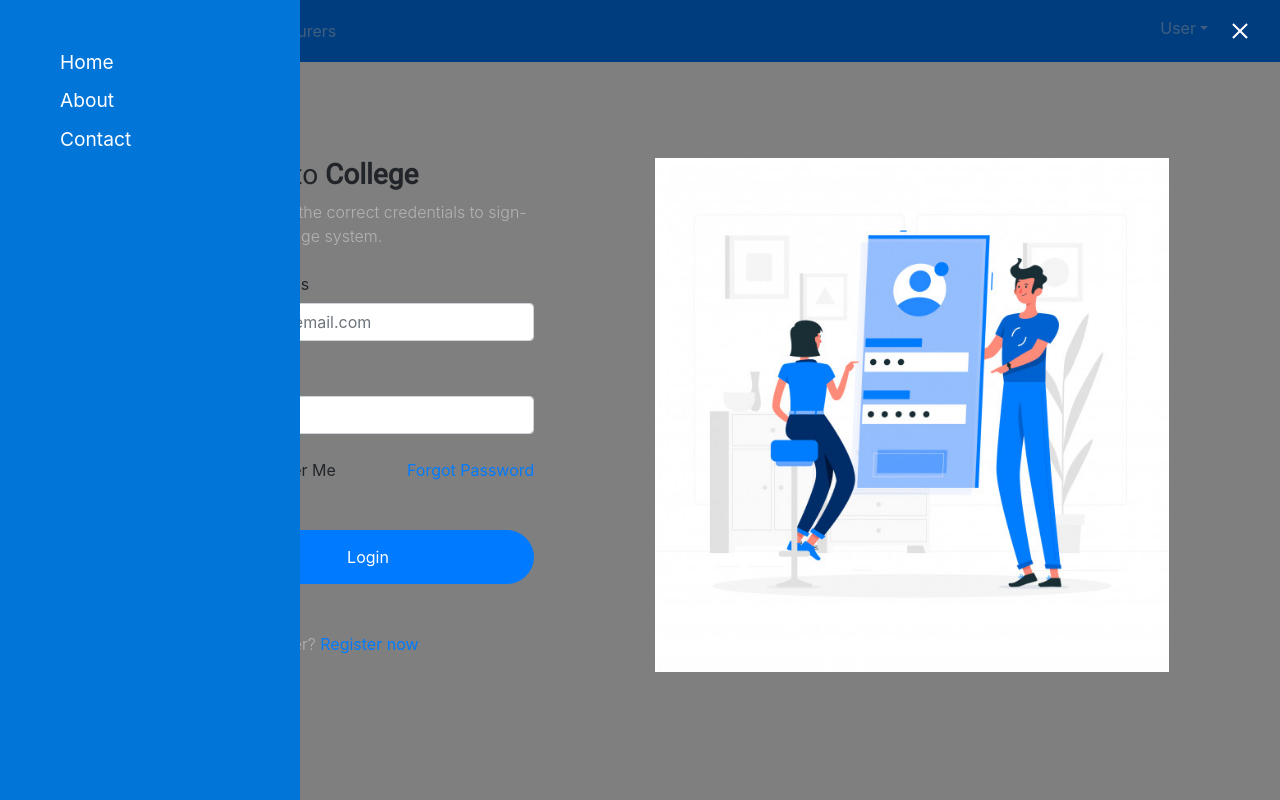
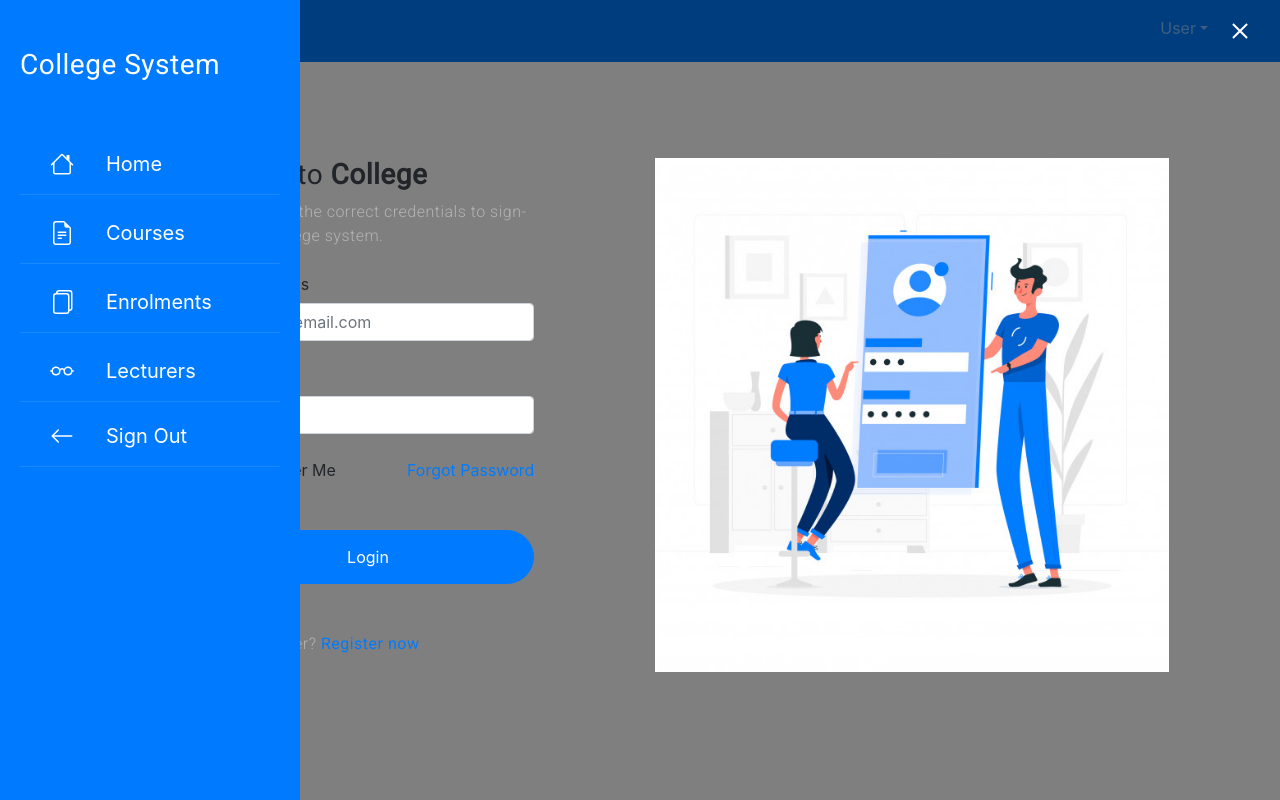
Before and after one commit to jodiemcgrane/college-vue, a Vue app: page / in a window 1280 px wide. Both pictures are taken after a click on the button "Menu". Built offline with nearby package versions, Linux system fonts and the light colour scheme.

Commit message:
Further designed SideBar and added router links

```diff
--- a/src/App.vue
+++ b/src/App.vue
@@ -1,6 +1,6 @@
 <!--
 @Date:   2021-02-17T11:01:49+00:00
-@Last modified time: 2021-03-04T12:55:43+00:00
+@Last modified time: 2021-03-13T17:23:05+00:00
 -->
 <template>
 <div>
@@ -58,5 +58,11 @@ export default {
 
 h1, h2, h3, h4, h5, h6 {
   font-family: "Roboto", sans-serif;
+  letter-spacing: 0.5px;
+}
+
+p {
+  font-family: "Roboto", sans-serif;
+  letter-spacing: 0.5px;
 }
 </style>
--- a/src/components/NavBar.vue
+++ b/src/components/NavBar.vue
@@ -1,20 +1,11 @@
 <!--
 @Date:   2021-02-17T11:32:26+00:00
-@Last modified time: 2021-03-10T11:28:57+00:00
+@Last modified time: 2021-03-13T17:24:55+00:00
 -->
 <template>
 <div>
 
   <b-navbar class="main-nav" type="dark" variant="primary">
-
-    <b-navbar-nav>
-      <b-nav-item to="/home">Home</b-nav-item>
-      <b-nav-item to="/courses">Courses</b-nav-item>
-      <b-nav-item to="/enrolments">Enrolments</b-nav-item>
-      <!-- <b-nav-item :to={name: 'enrolments_index'}>Enrolments</b-nav-item> -->
-      <b-nav-item to="/lecturers">Lecturers</b-nav-item>
-    </b-navbar-nav>
-
     <b-navbar-nav class="ml-auto">
 
       <b-nav-item-dropdown text="User" right>
@@ -26,15 +17,34 @@
       </b-nav-item>
 
     </b-navbar-nav>
-
   </b-navbar>
 
   <Sidebar>
-    <ul class="sidebar-panel-nav">
-      <li><a href="#home">Home</a></li>
-      <li><a href="#about">About</a></li>
-      <li><a href="#contact">Contact</a></li>
-    </ul>
+    <b-nav vertical class="sidebar-panel-nav mb-5">
+
+      <h3 class="mb-5" style="color: #fff">College System</h3>
+
+      <b-nav-item to="/home" class="mt-1 mb-1"><span class="mr-3">
+          <b-icon class="mr-3" icon="house" font-scale="1.2" style="color: #fff"></b-icon>
+        </span>Home</b-nav-item>
+
+      <b-nav-item to="/courses" class="mt-1 mb-1"><span class="mr-3">
+          <b-icon class="mr-3" icon="file-earmark-text" font-scale="1.2" style="color: #fff"></b-icon>
+        </span>Courses</b-nav-item>
+
+      <b-nav-item to="/enrolments" class="mt-1 mb-1"><span class="mr-3">
+          <b-icon class="mr-3" icon="files" font-scale="1.2" style="color: #fff"></b-icon>
+        </span>Enrolments</b-nav-item>
+
+      <b-nav-item to="/lecturers" class="mt-1 mb-1"><span class="mr-3">
+          <b-icon class="mr-3" icon="eyeglasses" font-scale="1.2" style="color: #fff"></b-icon>
+        </span>Lecturers</b-nav-item>
+
+      <b-nav-item to="/lecturers" class="bottom"><span class="mr-3">
+          <b-icon class="mr-3" icon="arrow-left" font-scale="1.2" style="color: #fff"></b-icon>
+        </span>Sign Out</b-nav-item>
+
+    </b-nav>
   </Sidebar>
 
 </div>
@@ -85,15 +95,24 @@ export default {
 
 <style>
 ul.sidebar-panel-nav {
-   list-style-type: none;
+  padding: 0;
 }
 
- ul.sidebar-panel-nav > li > a {
+ul.sidebar-panel-nav>li>a {
   color: #fff;
   text-decoration: none;
-   font-size: 1.2rem;
+  font-size: 1.25rem;
   display: block;
-   padding-bottom: 0.5em;
+  padding: 15px 30px;
+  border-bottom: 1px solid rgba(255, 255, 255, .1);
+}
+
+ul.sidebar-panel-nav>li:hover {
+  background-color: #248DFF;
+}
+
+.sidebar-panel-nav>li.bottom {
+  margin-top: auto;
 }
 
 .main-nav {
@@ -101,6 +120,4 @@ ul.sidebar-panel-nav {
   justify-content: space-between;
   padding: 0.5rem 0.8rem;
 }
-
-
 </style>
--- a/src/components/menu/Sidebar.vue
+++ b/src/components/menu/Sidebar.vue
@@ -1,6 +1,6 @@
 <!--
 @Date:   2021-03-10T10:46:21+00:00
-@Last modified time: 2021-03-10T11:20:13+00:00
+@Last modified time: 2021-03-10T13:27:37+00:00
 -->
 <template>
 <div class="sidebar">
@@ -55,7 +55,7 @@ export default {
 
 .sidebar-panel {
   overflow-y: auto;
-  background-color: #0275d8;
+  background-color: #007bff;
   position: fixed;
   left: 0;
   top: 0;
--- a/src/views/courses/Index.vue
+++ b/src/views/courses/Index.vue
@@ -1,6 +1,6 @@
 <!--
 @Date:   2021-02-17T15:50:57+00:00
-@Last modified time: 2021-03-10T10:01:34+00:00
+@Last modified time: 2021-03-10T13:29:23+00:00
 -->
 <template>
 <div class="courses-index">
@@ -131,6 +131,6 @@ export default {
 
 <style>
 table.table-hover tbody tr:hover {
-  background-color: #cfe2ff;
+  background-color: #B6D9FF;
 }
 </style>
```
Lines whose indentation alone changed are shown as unchanged.
